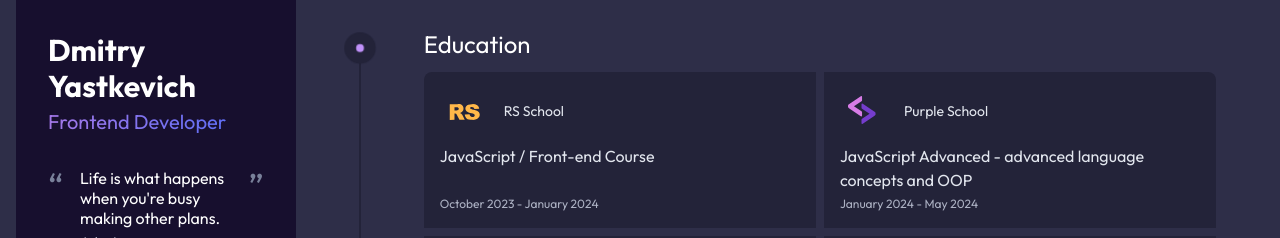
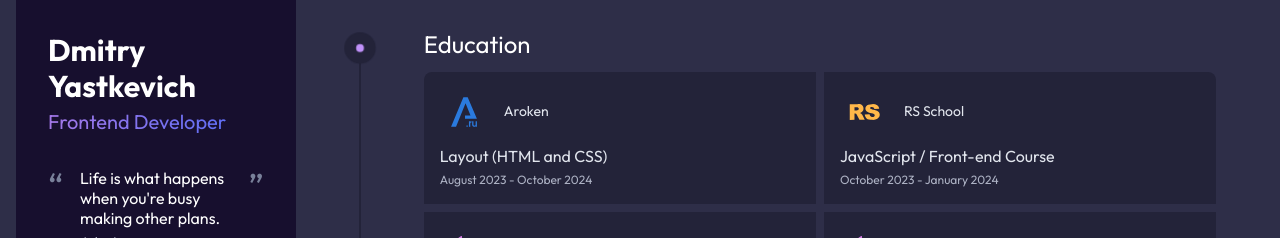
Before and after one commit to yatskeech/cv, a React (Vite) app: page / in a window 1280 px wide. Shown: the top 238 px of the page. Built offline with nearby package versions, Linux system fonts and the light colour scheme; a web font is replaced by a local one.

Commit message:
Add aroken in education

```diff
--- a/src/components/Education.tsx
+++ b/src/components/Education.tsx
@@ -2,6 +2,7 @@ import { ReactNode } from "react";
 import RSSchool from "./icons/RSSchool.tsx";
 import PurpleSchool from "./icons/PurpleSchool.tsx";
 import BSU from "./icons/BSU.tsx";
+import Aroken from "./icons/Aroken.tsx";
 
 interface EducationType {
   icon: ReactNode;
@@ -11,6 +12,12 @@ interface EducationType {
 }
 
 export const EDUCATION: EducationType[] = [
+  {
+    icon: <Aroken className="w-full h-full" />,
+    company: "Aroken",
+    title: "Layout (HTML and CSS)",
+    date: "August 2023 - October 2024",
+  },
   {
     icon: <RSSchool className="w-full h-full" />,
     company: "RS School",
--- /dev/null
+++ b/src/components/icons/Aroken.tsx
@@ -0,0 +1,26 @@
+function Aroken({ className }: { className?: string }) {
+  return (
+    <svg
+      className={className}
+      viewBox="0 0 1000 1000"
+      fill="none"
+      xmlns="http://www.w3.org/2000/svg"
+    >
+      <path
+        d="M769 642.928L576.725 191H487.05L231 806H334.176L532.09 318.091L635.677 571.448H520.425V642.922L664.9 642.928H769Z"
+        fill="#2A7ADE"
+      />
+      <path d="M551 806V781H579V806H551Z" fill="#2A7ADE" />
+      <path
+        d="M603 806V694.556H628.577V705.456C632.269 700.281 635.898 696.745 639.463 694.847C643.027 692.949 647.821 692 653.843 692H656V717.729C639.293 718.121 630.939 726.894 630.939 744.047V806H603Z"
+        fill="#2A7ADE"
+      />
+      <path
+        d="M769 695V806.358H744.305V795.668C739.212 800.574 734.295 804.023 729.555 806.016C724.815 808.01 719.116 809.004 712.457 809C704.943 809 698.208 807.481 692.251 804.442C686.381 801.467 681.409 796.978 677.849 791.439C674.948 786.874 672.887 781.825 671.762 776.533C670.587 771.101 670 763.84 670 754.75V695H696.753V749.452C696.753 757.173 697.174 763.208 698.016 767.557C698.858 771.906 700.295 775.324 702.329 777.81C706.18 782.26 711.341 784.484 717.811 784.479C722.109 784.558 726.362 783.6 730.212 781.685C733.705 779.948 736.591 777.194 738.49 773.784C739.93 771.301 740.927 768.082 741.483 764.124C742.121 758.605 742.399 753.049 742.316 747.493V695.025L769 695Z"
+        fill="#2A7ADE"
+      />
+    </svg>
+  );
+}
+
+export default Aroken;
```
